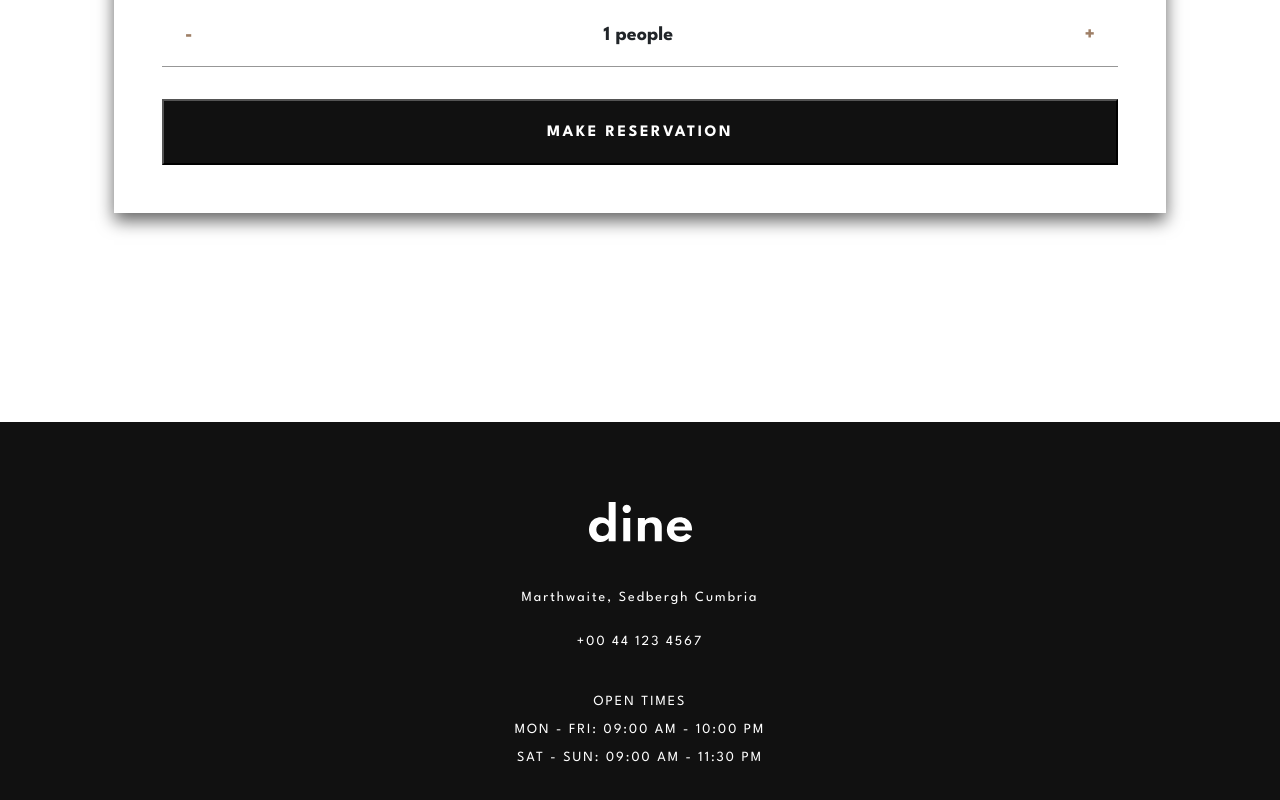
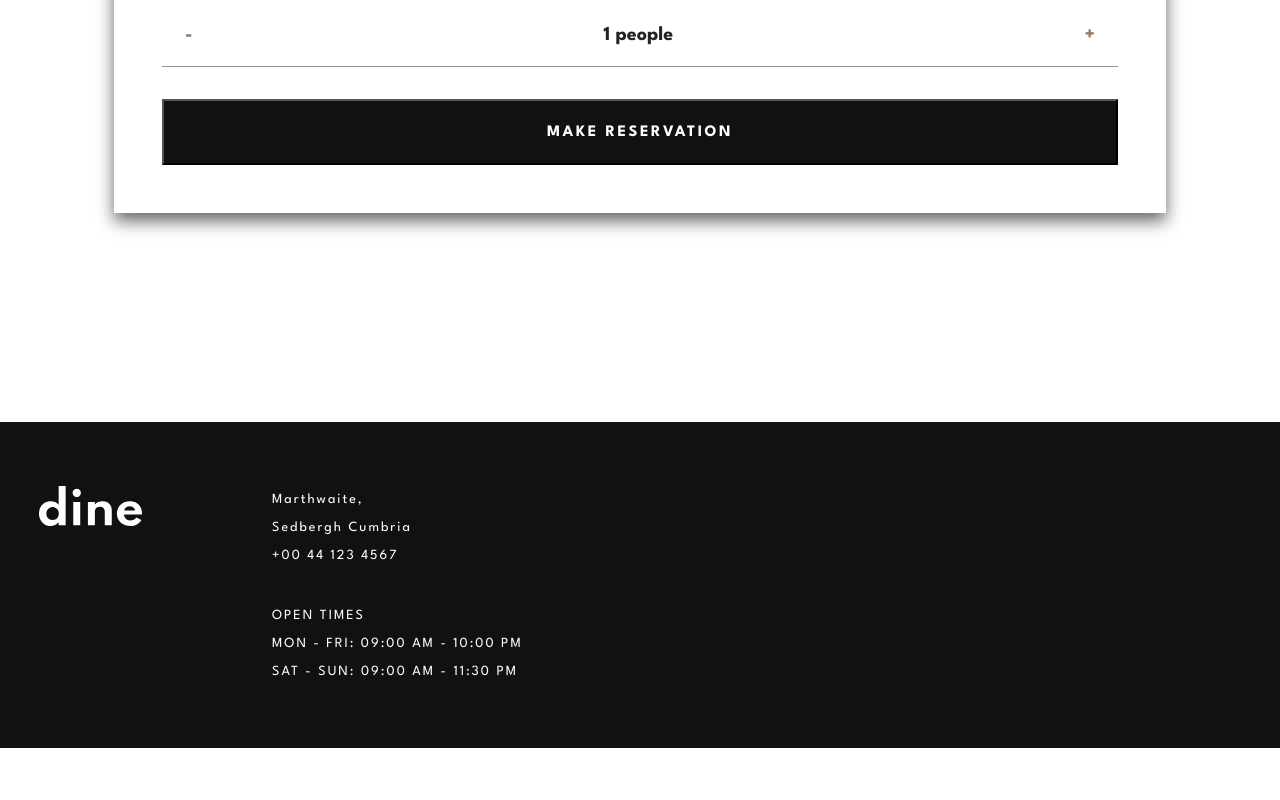
Before and after one commit to Oleksandr-Berd/dine_restourant, a React (Create React App) app: page /booking in a window 1280 px wide. Shown: the part 854-1654 px from the top of the page. After the commit the page ends 1602 px from the top, so only its background shows below. Built offline with nearby package versions, Linux system fonts and the light colour scheme.

Commit message:
markup booking tablet is done

```diff
--- a/src/components/Footer/Footer.tsx
+++ b/src/components/Footer/Footer.tsx
@@ -1,11 +1,18 @@
+import { useMediaQuery } from "usehooks-ts";
+
 import * as SC from "./FooterStyled"
 
 import { ReactComponent as LogoSvg } from "../../assets/images/logo.svg"
 
+
 const Footer = (): JSX.Element => {
+    const isTablet = useMediaQuery('(min-width:768px)')
+
+
+
     return (<SC.CommonContainer>
-        {/* <SC.Title>dine</SC.Title> */}
-        <LogoSvg/>
+        <LogoSvg />
+        {isTablet ? <SC.CommonAddressContainer>
             <SC.AddressContainer>
                 <SC.Address>Marthwaite, Sedbergh
                     Cumbria</SC.Address>
@@ -16,6 +23,22 @@ const Footer = (): JSX.Element => {
                 <p>MON - FRI: 09:00 AM - 10:00 PM</p>
                 <p>SAT - SUN: 09:00 AM - 11:30 PM</p>
             </SC.Schedule>
+        </SC.CommonAddressContainer>
+            :
+            <>
+                <SC.AddressContainer>
+                    <SC.Address>Marthwaite, Sedbergh
+                        Cumbria</SC.Address>
+                    <SC.Tel href="tel:+00441234567">+00 44 123 4567</SC.Tel>
+                </SC.AddressContainer>
+                <SC.Schedule>
+                    <SC.ScheduleTitle>open times</SC.ScheduleTitle>
+                    <p>MON - FRI: 09:00 AM - 10:00 PM</p>
+                    <p>SAT - SUN: 09:00 AM - 11:30 PM</p>
+                </SC.Schedule>
+            </>
+        }
+
     </SC.CommonContainer> );
 }
 
--- a/src/components/Footer/FooterStyled.ts
+++ b/src/components/Footer/FooterStyled.ts
@@ -8,23 +8,40 @@ export const CommonContainer = styled.footer`
 
   text-align: center;
 
-  background-color: ${props => props.theme.color.backgroundDark};
-  color: ${props => props.theme.color.textSecondary};
+  background-color: ${(props) => props.theme.color.backgroundDark};
+  color: ${(props) => props.theme.color.textSecondary};
+
+  @media (min-width: 768px) {
+    display: flex;
+    flex-direction: row;
+    justify-content: flex-start;
+
+    padding-top: 64px;
+    padding-bottom: 62px;
+    padding-left: 39px;
+  }
 `;
 
 export const AddressContainer = styled.div`
-  width: ${props => props.theme.percentage[7]};
+  width: ${(props) => props.theme.percentage[7]};
 
   margin-left: auto;
   margin-right: auto;
   margin-top: 42px;
-  margin-bottom: ${props => props.theme.space[8]};
+  margin-bottom: ${(props) => props.theme.space[8]};
 
   text-align: center;
   font-size: 14px;
   line-height: 2;
-  font-weight: ${props => props.theme.weight.normal};
+  font-weight: ${(props) => props.theme.weight.normal};
   letter-spacing: 2px;
+
+  @media (min-width: 768px) {
+    margin: 0;
+    margin-bottom: ${(props) => props.theme.space[8]};
+
+    text-align: left;
+  }
 `;
 
 export const Address = styled.address`
@@ -42,8 +59,20 @@ export const Schedule = styled.div`
   line-height: 2;
   font-weight: ${(props) => props.theme.weight.normal};
   letter-spacing: 2px;
+
+  @media (min-width: 768px){
+    text-align: left;
+  }
 `;
 
 export const ScheduleTitle = styled.p`
 text-transform: uppercase;
 `
+
+//tablet
+
+export const CommonAddressContainer = styled.div`
+margin-left: 130px;
+
+text-align: left;
+`
--- a/src/components/Form/Form.tsx
+++ b/src/components/Form/Form.tsx
@@ -89,18 +89,7 @@ const BookingForm: React.FC<IProps> = ({ submit }): JSX.Element => {
 
         const validationValues = values.slice(0, values.length - 1)
 
-        const initialValues = {
-            name: '',
-            email: '',
-            day: null,
-            month: null,
-            year: null,
-            hour: null,
-            dayPart: "AM",
-            minutes: "",
 
-
-        }
 
         validationValues.every(el => el) ?
             submit({ name: name, email: email, date: { day: day, month: month, year: year }, time: { hour: hour, minute: minutes }, persons: state.quantity, dayPart: dayPart })
--- a/src/styles/GlobalStyles.ts
+++ b/src/styles/GlobalStyles.ts
@@ -11,7 +11,7 @@ margin: 0;
     margin: 0;
   }
 
-  span, p, a {
+  span, p, a, address {
     margin: 0;
   }
 
```
Lines whose indentation alone changed are shown as unchanged.
